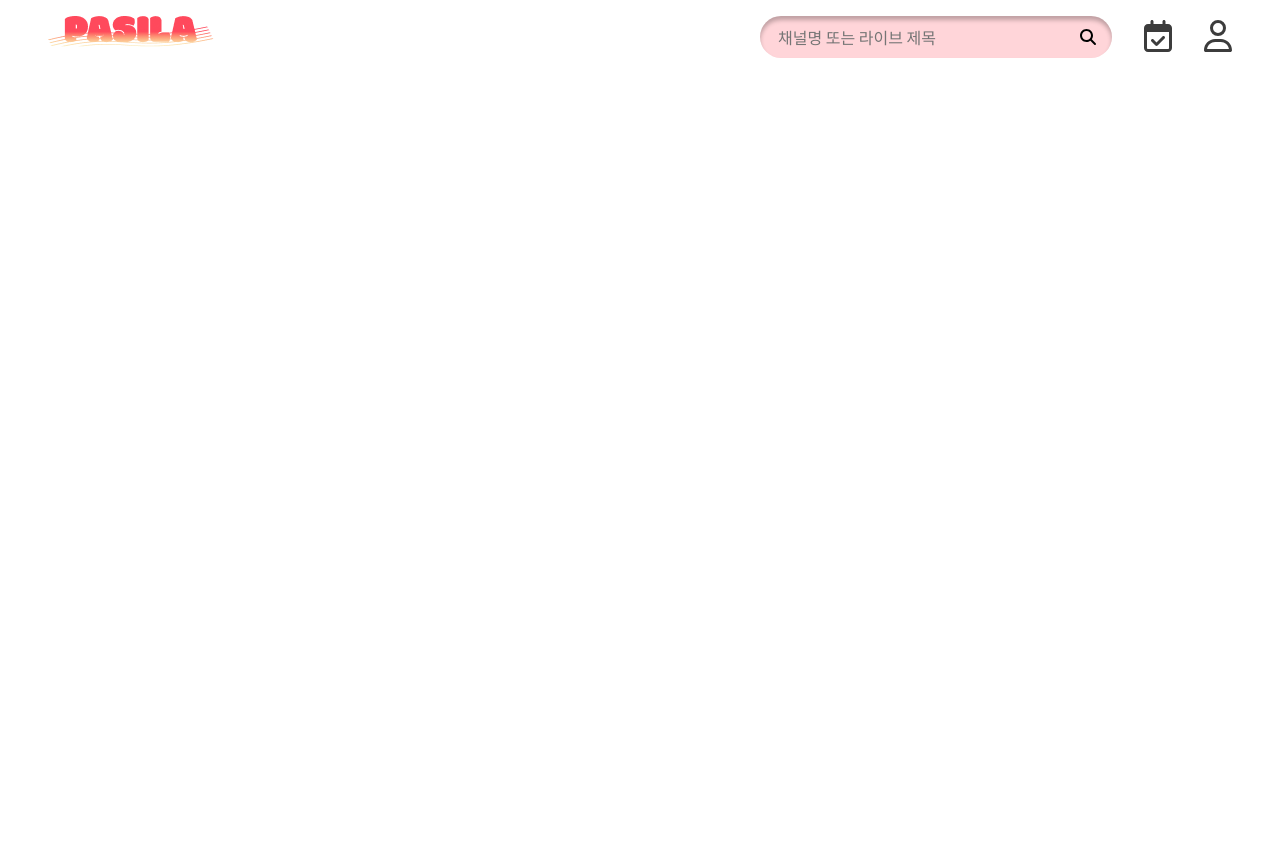
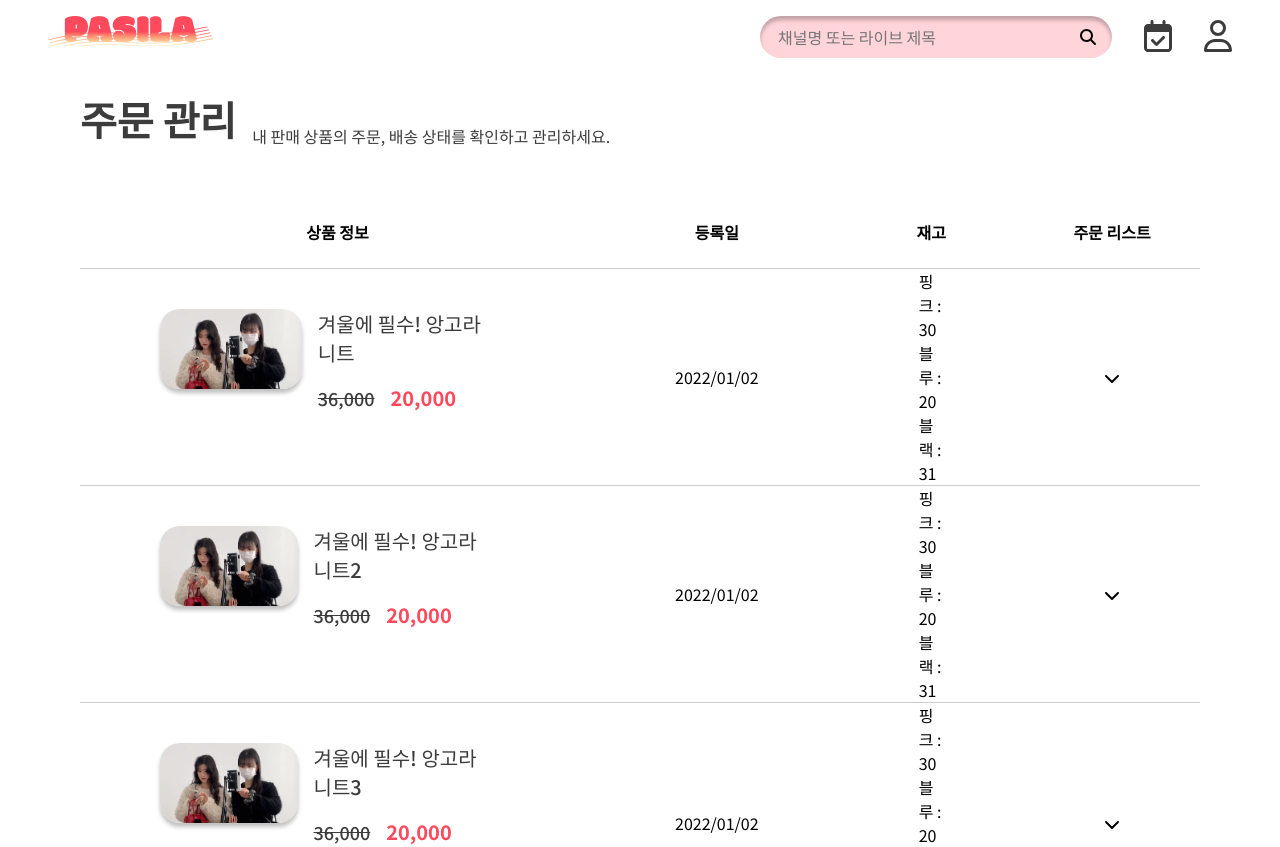
Before and after one commit to youkyoungJung/Pasila, a Vue app in the folder frontend/: page /channel/1/orders in a window 1280 px wide. Before the commit this address had no page. Shown: the top 847 px of the page. Before the commit the page ends 800 px from the top, so only its background shows below. Built offline with nearby package versions, Linux system fonts and the light colour scheme.

Commit message:
feat: [#S10P12A402-30] 주문 관리 테이블 작성

```diff
--- a/frontend/src/main.js
+++ b/frontend/src/main.js
@@ -6,6 +6,8 @@ import {
   faMagnifyingGlass,
   faCircleChevronLeft,
   faCircleChevronRight,
+  faChevronUp,
+  faChevronDown,
   faPaperPlane
 } from '@fortawesome/free-solid-svg-icons'
 import { faCalendarCheck, faUser } from '@fortawesome/free-regular-svg-icons'
@@ -13,7 +15,14 @@ import { faCalendarCheck, faUser } from '@fortawesome/free-regular-svg-icons'
 import App from './App.vue'
 import router from './router'
 
-library.add(faMagnifyingGlass, faCircleChevronLeft, faCircleChevronRight, faPaperPlane)
+library.add(
+  faMagnifyingGlass,
+  faCircleChevronLeft,
+  faCircleChevronRight,
+  faPaperPlane,
+  faChevronUp,
+  faChevronDown
+)
 library.add(faCalendarCheck, faUser)
 
 const app = createApp(App)
--- a/frontend/src/router/index.js
+++ b/frontend/src/router/index.js
@@ -7,6 +7,7 @@ import FindPwSendView from '@/views/FindPwSendView.vue'
 import LiveView from '../views/LiveView.vue'
 import ScheduleView from '../views/ScheduleView.vue'
 import ChannelView from '../views/ChannelView.vue'
+import ChannelOrders from '../views/ChannelOrders.vue'
 
 const router = createRouter({
   history: createWebHistory(import.meta.env.BASE_URL),
@@ -50,6 +51,11 @@ const router = createRouter({
       path: '/channel/:id',
       name: 'channel',
       component: ChannelView
+    },
+    {
+      path: '/channel/:id/orders',
+      name: 'orders',
+      component: ChannelOrders
     }
   ]
 })
--- /dev/null
+++ b/frontend/src/views/ChannelOrders.vue
@@ -0,0 +1,209 @@
+<script setup>
+const myProductList = [
+  {
+    name: '겨울에 필수! 앙고라 니트',
+    thumbnail: '/src/assets/img/test/live-thumb.png',
+    createdAt: '2022/01/02 11:11:00',
+    ProductOptions: [
+      {
+        name: '핑크',
+        stock: 30,
+        price: 36000,
+        discountPrice: 20000
+      },
+      {
+        name: '블루',
+        stock: 20,
+        price: 36000,
+        discountPrice: 20000
+      },
+      {
+        name: '블랙',
+        stock: 31,
+        price: 36000,
+        discountPrice: 20000
+      }
+    ]
+  },
+  {
+    name: '겨울에 필수! 앙고라 니트2',
+    thumbnail: '/src/assets/img/test/live-thumb.png',
+    createdAt: '2022/01/02 11:11:00',
+    ProductOptions: [
+      {
+        name: '핑크',
+        stock: 30,
+        price: 36000,
+        discountPrice: 20000
+      },
+      {
+        name: '블루',
+        stock: 20,
+        price: 36000,
+        discountPrice: 20000
+      },
+      {
+        name: '블랙',
+        stock: 31,
+        price: 36000,
+        discountPrice: 20000
+      }
+    ]
+  },
+  {
+    name: '겨울에 필수! 앙고라 니트3',
+    thumbnail: '/src/assets/img/test/live-thumb.png',
+    createdAt: '2022/01/02 11:11:00',
+    ProductOptions: [
+      {
+        name: '핑크',
+        stock: 30,
+        price: 36000,
+        discountPrice: 20000
+      },
+      {
+        name: '블루',
+        stock: 20,
+        price: 36000,
+        discountPrice: 20000
+      },
+      {
+        name: '블랙',
+        stock: 0,
+        price: 36000,
+        discountPrice: 20000
+      }
+    ]
+  }
+]
+</script>
+
+<template>
+  <div class="orders">
+    <section class="top">
+      <h1 class="title">주문 관리</h1>
+      <h3 class="subtitle">내 판매 상품의 주문, 배송 상태를 확인하고 관리하세요.</h3>
+    </section>
+    <section class="bottom">
+      <table>
+        <thead>
+          <tr>
+            <th>상품 정보</th>
+            <th>등록일</th>
+            <th>재고</th>
+            <th>주문 리스트</th>
+          </tr>
+        </thead>
+        <tbody>
+          <tr v-for="(item, index) in myProductList" :key="index">
+            <td class="product">
+              <div class="thumbnail" :style="{ backgroundImage: `url(${item.thumbnail})` }"></div>
+              <div class="right">
+                <span class="name">{{ item.name }}</span>
+                <div class="price-line">
+                  <span class="price">{{
+                    item.ProductOptions[0].price.toLocaleString('kr-KR')
+                  }}</span>
+                  <span class="discount-price">{{
+                    item.ProductOptions[0].discountPrice.toLocaleString('kr-KR')
+                  }}</span>
+                </div>
+              </div>
+            </td>
+            <td class="date">{{ item.createdAt.substring(0, 10) }}</td>
+            <td class="option-stock">
+              <template v-for="(option, index2) in item.ProductOptions" :key="index2">
+                <div>
+                  <span class="name">{{ option.name }} : </span>
+                  <span class="stock">{{ option.stock === 0 ? '품절' : option.stock }}</span>
+                </div>
+              </template>
+            </td>
+            <td class="list-btn">
+              <span>
+                <font-awesome-icon icon="fa-solid fa-chevron-down" />
+              </span>
+            </td>
+          </tr>
+        </tbody>
+      </table>
+    </section>
+  </div>
+</template>
+
+<style lang="scss" scoped>
+.orders {
+  padding: 1rem 5rem;
+  .top {
+    @include flex-box(flex-end, flex-start);
+    .title {
+      @include font-factory($fs-5, bold);
+      margin: 0;
+    }
+    .subtitle {
+      @include font-factory($fs-1, 400);
+      margin: 0 0 0 1rem;
+    }
+  }
+  .bottom {
+    @include flex-box(flex-start, center);
+    padding-top: 3rem;
+    table {
+      border-collapse: collapse;
+      tr {
+        // border: 1px solid black;
+        border-bottom: 1px solid $gray;
+      }
+      th {
+        padding: 1.5rem 0;
+        //   border-bottom: 1px solid $gray;
+      }
+      tbody {
+        td {
+        }
+        .product {
+          @include flex-box(flex-start, flex-start);
+          padding: 2.5rem 5rem;
+          .thumbnail {
+            @include box(10rem, 5rem, 0, 1.25rem, null, null);
+            background-size: cover;
+            background-position: center;
+            background-repeat: no-repeat;
+            box-shadow: 0px 4px 4px 0px rgba(0, 0, 0, 0.25);
+          }
+          .right {
+            padding: 0 1rem;
+            .name {
+              @include font-factory($fs-3, 500);
+            }
+            .price-line {
+              margin-top: 1rem;
+              .price {
+                @include font-factory($fs-2, 500);
+                text-decoration: line-through;
+              }
+              .discount-price {
+                @include font-factory($fs-3, bold, $main);
+                margin: 0 1rem;
+              }
+            }
+          }
+        }
+        .date {
+          padding: 0 5rem;
+        }
+        .option-stock {
+          padding: 0 5rem;
+        }
+        .list-btn {
+          text-align: center;
+          padding: 0 5rem;
+          span {
+            cursor: pointer;
+          }
+        }
+      }
+    }
+  }
+}
+</style>
```
